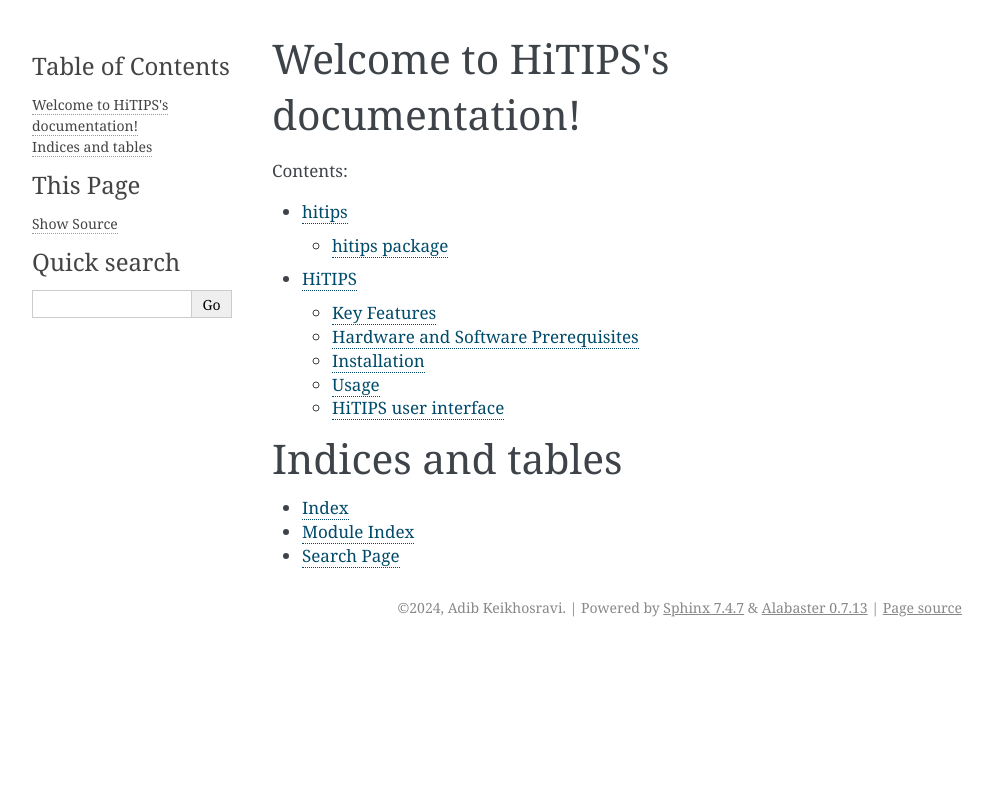
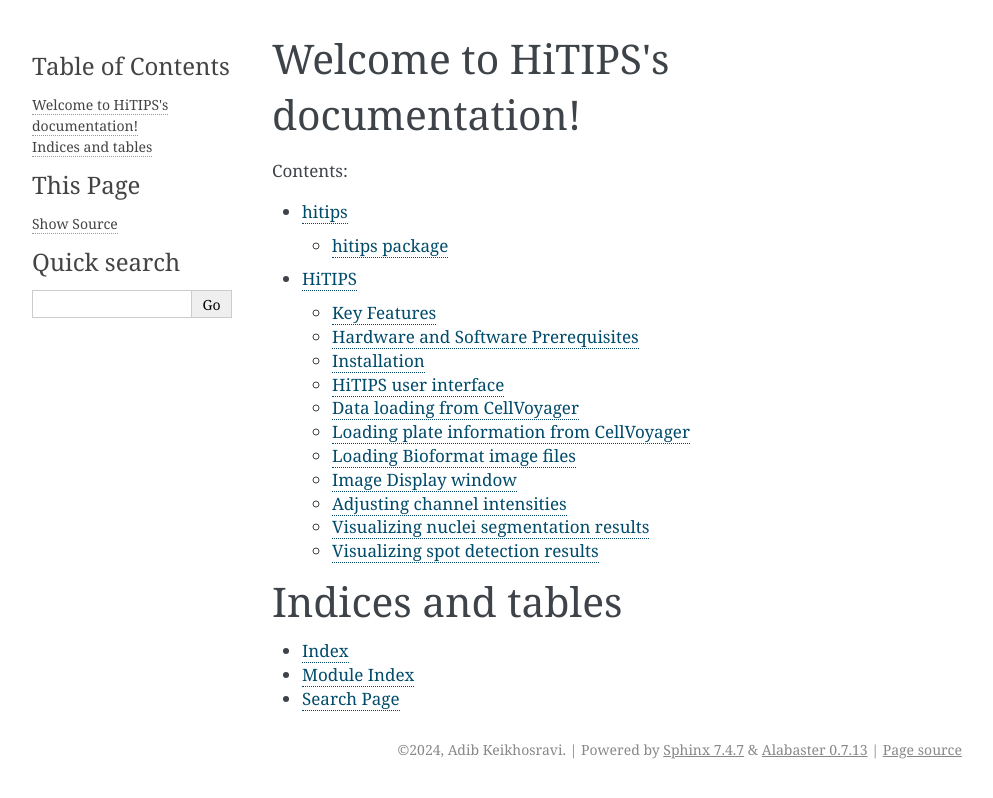
Before and after one commit to CBIIT/HiTIPS, a Sphinx documentation site: the page built from docs/index.rst, in a window 1280 px wide. Shown: the top 798 px of the page, without its empty margins (148-1141 px from the left). Built offline with Sphinx 7.4.7, drawn with Linux system fonts in a browser that asks for light colours; some of the changed lines change nothing that is shown.

Commit message:
Add files via upload

```diff
--- a/docs/instructions.rst
+++ b/docs/instructions.rst
@@ -51,16 +51,6 @@
 
     hitips
 
-Usage
------
-
-- Launch HiTIPS using the command hitips.
-- Introduce your high-throughput imaging dataset into the software.
-- Navigate through the available analysis options and specify your desired tasks.
-- Modify the analysis parameters fitting your requirements.
-- Initiate the analysis process.
-- Review and interpret the produced outcomes.
-- Save or export the results as required.
 
 
 HiTIPS user interface
@@ -70,3 +60,96 @@
 .. image:: images/user_interface.png
    :alt: User Interface
    :align: center
+
+
+Data loading from CellVoyager
+-----------------------------
+- From “Input Output” tab click on “Load MetaData” button
+- Using the “Select Metadata Files…” window navigate into the folder containing all the images and metadata saved by the instrument
+- You should only see the file “MeasurementData.mlf”. Select this file and click ”Open”
+
+.. image:: images/metadata_loading.png
+   :alt: Metadata Loading
+   :align: center
+
+Loading plate information from CellVoyager
+------------------------------------------
+- Once the plate information is loaded in HiTIPS you should see the “pixel size” value under device label and the ”Display” checkbox is active.
+
+.. image:: images/display_checkbox.png
+   :alt: Display Checkbox
+   :align: center
+
+- Now check the “Display” checkbox to see all the wells containing images with their corresponding fields (FOV), Z planes and time points (Time)
+  -- The color of wells containing image data on the well-plate layout will change to green now.
+  -- To view other images you can click on the well, field, z-plane or timepoint of interest.
+  -- This should also load the first image of the dataset into the display window.
+
+.. image:: images/image_selection.png
+   :alt: Image Selection
+   :align: center
+
+Loading Bioformat image files
+-----------------------------
+
+- From “Input Output” tab click on “Load Images” button
+
+.. image:: images/load_bioformat.png
+   :alt: Load Bioformat
+   :align: center
+
+- Using the “Select Image Files…” window navigate into the folder containing all the images (ome.tiff, czi, nd2, ims, etc.) and select all the images required to be analyzed.
+
+.. image:: images/select_bioformat.png
+   :alt: Select Bioformat
+   :align: center
+
+Image Display window
+--------------------
+
+- After loading plate information and checking display checkbox all the active channels in the dataset will be active and the channel information will be displayed next to the channel name.
+- You can also check the “Max.Z” checkbox for each channel to display the maximum projection of the Z-stack.
+
+.. image:: images/display_window.png
+   :alt: Display Window
+   :align: center
+
+- You can select the color of the channel by right-clicking on text next to its checkbox and selecting the color from the dropdown menu.
+
+
+Adjusting channel intensities
+-----------------------------
+
+- Up to five channels can be displayed in displayed and the display intensity can be separately adjusted for each channel separately.
+
+.. image:: images/image_channels.png
+   :alt: Image Channels
+   :align: center
+
+- You can adjust the intensity of each channel by selecting the specific channel from the combobox under the image and using the right slider to set the maximum intensity and left slider to set the minimum intensity of the image.
+-- Note: adjusting the image intensity on the display window will not change the input image intensities for processing algorithms (nuclei segmentation, spot detection, etc.). These algorithms read and process the raw data.
+
+.. image:: images/intensity_adjustment.png
+   :alt: Intensity Adjustment
+   :align: center
+
+
+Visualizing nuclei segmentation results
+---------------------------------------
+- To visualize the nuclei segmentation results, check the “Nuclei” checkbox on the right side of the display window.
+- From the combobox under this checkbox you can select how you would like to visualize the segmentation results. You can select nuclei boundary, area or the nuclei index. The examples are shown below.
+
+.. image:: images/nuclei_segmentation.png
+   :alt: Nuclei Segmentation
+   :align: center
+
+
+Visualizing spot detection results
+----------------------------------
+
+- To visualize the spot detection results, check the “Spots” checkbox on the right side of the display window.
+- From the combobox under this checkbox you can select how you would like to visualize the spot detection results results. You can select circles around spots or spot boundary.
+
+.. image:: images/spot_image.png
+   :alt: Spot Image
+   :align: center
```
